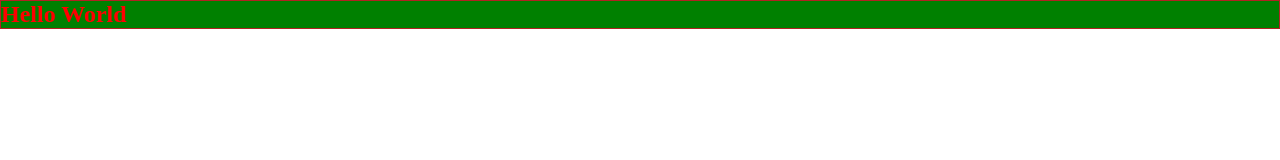
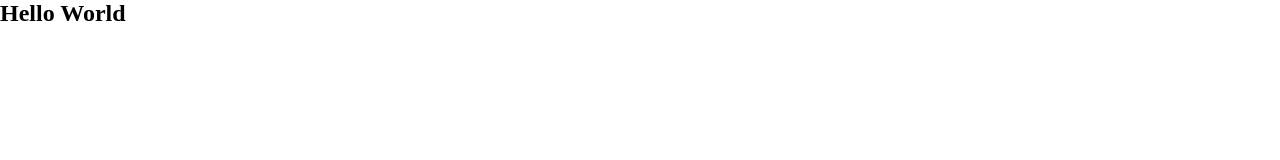
Before and after one commit to Kareem24/interactive-comment, a website: page index.html in a window 1280 px wide. Drawn offline with Linux system fonts and the light colour scheme.

Commit message:
chore:setup the project folder and the css reusable classes

```diff
--- a/css/reset.css
+++ b/css/reset.css
@@ -1,8 +1,8 @@
 * {
-  margin: 0;
-  padding: 0;
+	margin: 0;
+	padding: 0;
 }
 
 li {
-  list-style-type: none;
+	list-style-type: none;
 }
--- a/css/style.css
+++ b/css/style.css
@@ -12,11 +12,3 @@
 	--pale-red: hsl(357deg 100% 86%);
 	--rubik: "Rubik", sans-serif;
 }
-
-h1,
-h2,
-.red {
-  color: red;
-  border: 1px solid firebrick;
-  background: green;
-}
--- a/package.json
+++ b/package.json
@@ -6,13 +6,13 @@
   "scripts": {
     "lint": "npx stylelint \"**/*.css\" --fix && npx eslint . --fix",
     "lint:check": "npx stylelint \"**/*.css\" && npx eslint .",
-    "format": "npx prettier  --write **/*.{html,js,json,md,json,yaml,yml,css,jsx}",
+    "format": "npx prettier  --write **/*.{html,js,json,md,json,yaml,yml,jsx}",
     "format:check": "npx prettier  --check **/*.{html,js,json,md,json,yaml,yml}",
     "stylelint": "npx stylelint \"**/*.css\" --fix",
     "stylelint:check": "npx stylelint \"**/*.css\"",
     "eslint:check": " npx eslint ."
   },
-  "keywords": [ ],
+  "keywords": [],
   "author": "",
   "license": "ISC",
   "devDependencies": {
```
Lines whose indentation alone changed are shown as unchanged.
